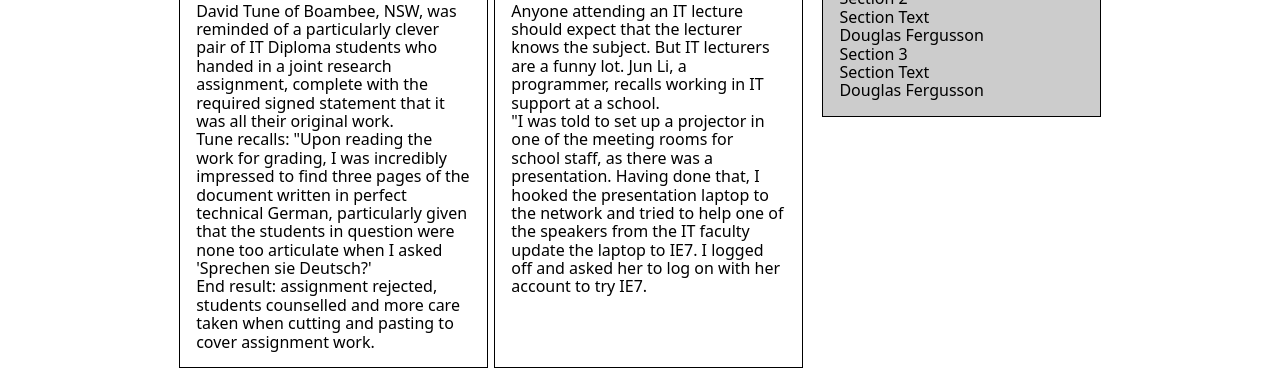
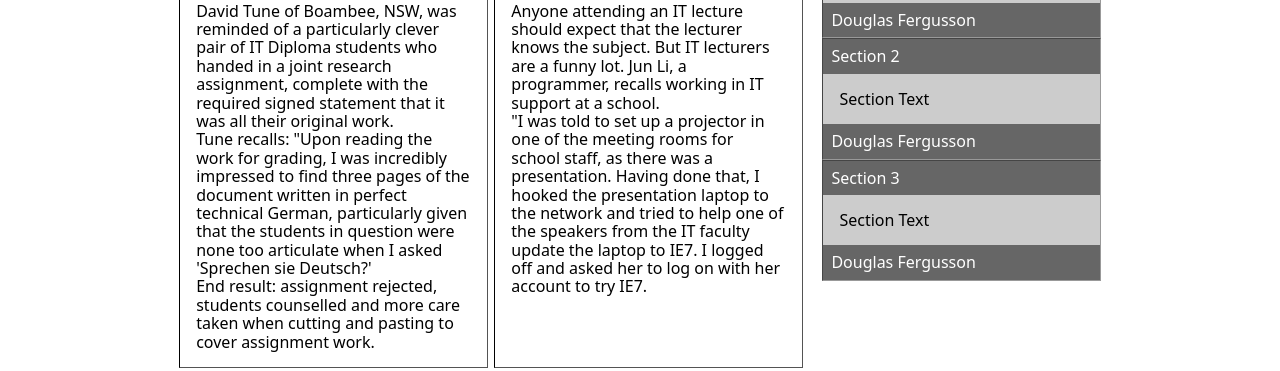
Before and after one commit to djferg/C4Prog-WT-Port, a plain HTML site: page phase-2/index.html in a window 1280 px wide. Shown: the part 198-569 px from the top of the page. Drawn offline with Linux system fonts and the light colour scheme.

Commit message:
feat: desktop aside - add CSS for aside layout desktop design

```diff
--- a/phase-2/assets/css/style.css
+++ b/phase-2/assets/css/style.css
@@ -31,9 +31,9 @@ main {
 }
 
 main article {
-    border: black solid 1px;
+    border: black inset 1px;
     padding: 1em;
-    margin: 0.2em;
+    margin: .2em;
 }
 
 main aside {
@@ -80,10 +80,28 @@ body > footer {
         float: right;
         width: 30%;
         background: #ccc;
-        border: black solid 1px;
-        margin: 0.2em;
+        /*border: black solid 1px;*/
+        margin: .2em;
+    }
+
+    main aside > section {
+        border: #999 inset 1px;
+    }
+
+    main aside header {
+        color: #fff;
+        background: #666;
+        padding: .5em;
+    }
+
+    main aside section section {
         padding: 1em;
     }
 
+    main aside footer {
+        color: #fff;
+        background: #666;
+        padding: .5em;
+    }
 
 }
```
